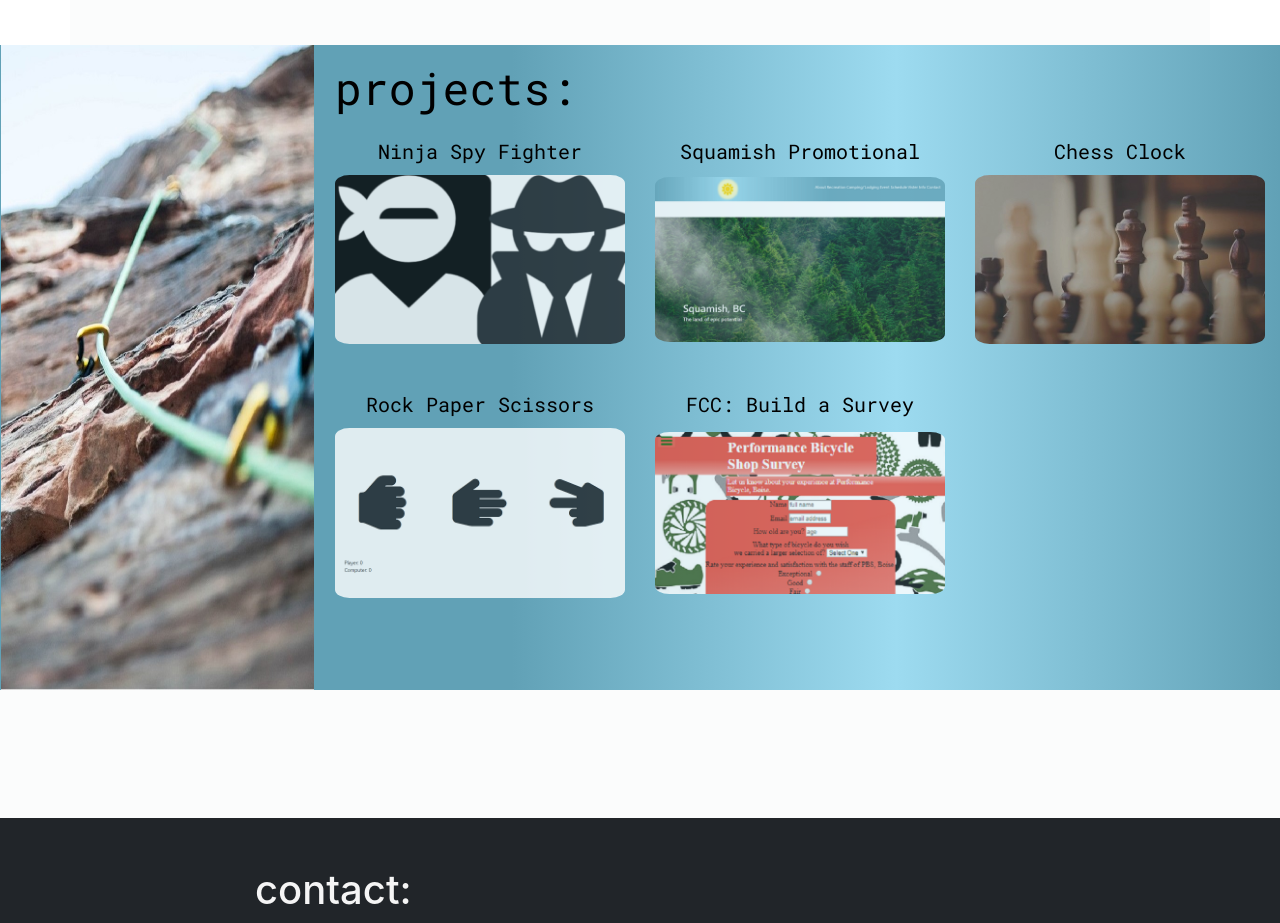
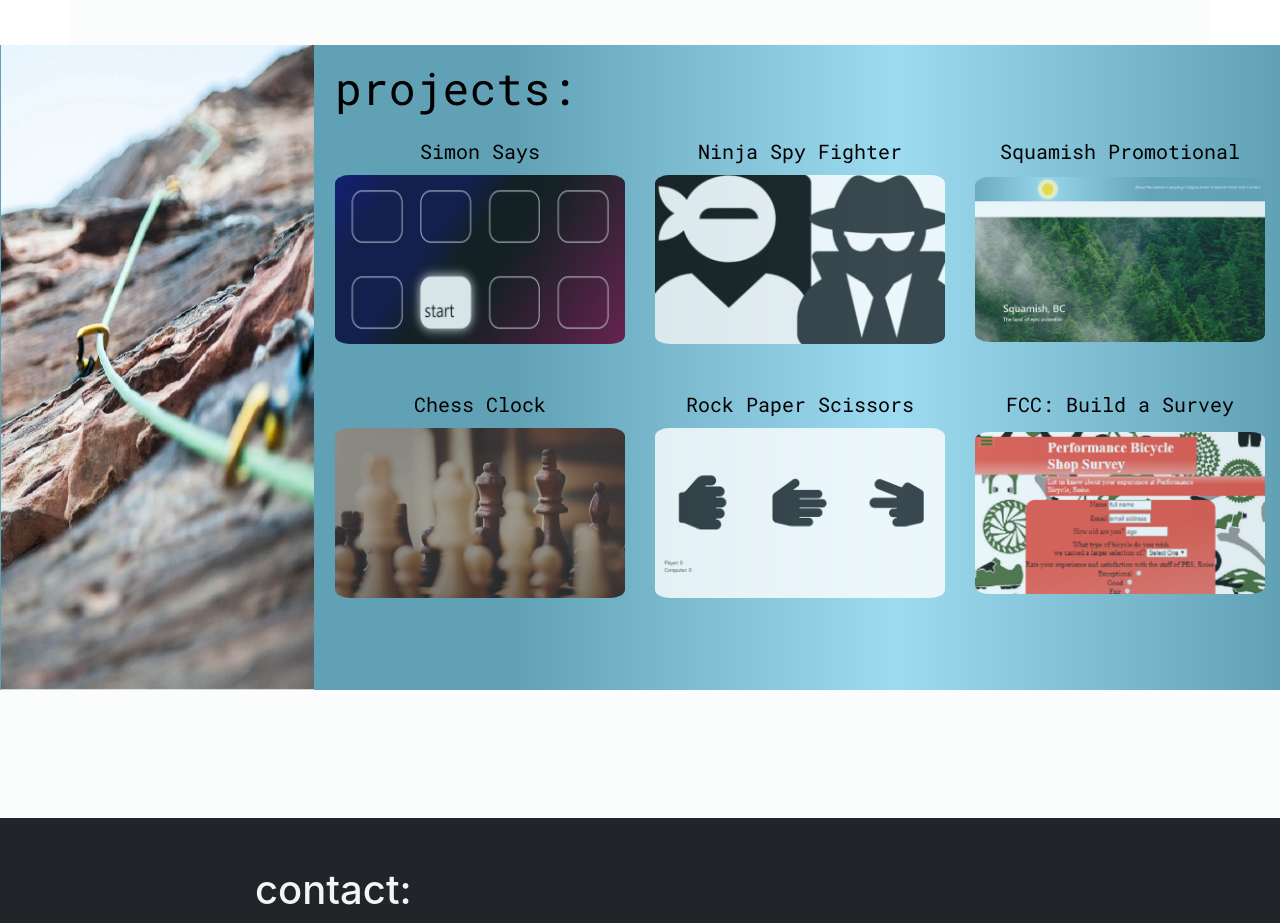
Before and after one commit to porterwilcox/first-landing-page, a plain HTML site: page index.html in a window 1280 px wide. Shown: the part 1068-1991 px from the top of the page. Drawn offline with nearby package versions, Linux system fonts and the light colour scheme.

Commit message:
didn't-think-id-finish-simon-says-tonight

```diff
--- a/index.html
+++ b/index.html
@@ -96,9 +96,15 @@
                         <h4 class='projs-title'>projects:</h4>
                     </div>
                     <div class="col-sm-4 proj">
+                        <h5 class="pb-1">Simon Says</h5>
+                        <a href="https://porterwilcox.github.io/matching-game/" target="_blank">
+                        <img class="proj-img" src="assets/images/matching-game.png" alt="simon says"></a>
+                    </div>
+                    <div class="col-sm-4 proj">
                         <h5 class="proj-link-title pb-1">Ninja Spy Fighter</h5>
                         <a href="https://porterwilcox.github.io/bcw-checkpoint-1/" target="_blank">
-                        <img class="proj-img" src="assets/images/ninja-spy-fighter.png" alt="ninja spy fighter"></a>
+                            <img class="proj-img" src="assets/images/ninja-spy-fighter.png" alt="ninja spy fighter">
+                        </a>
                     </div>
                     <div class="col-sm-4 proj">
                         <h5 class="proj-link-title pb-1">Squamish Promotional</h5>
@@ -122,9 +128,6 @@
                         <a href="https://porterwilcox.github.io/first-project-survey-form/" target="_blank">
                             <img class="proj-img" src="assets/images/survey-form.png" alt="survey form">
                         </a>
-                    </div>
-                    <div class="col-sm-4 proj">
-                        <h5 class="pb-1"></h5>
                     </div>
                     <div class="col-sm-4 proj">
                         <h5 class="pb-1"></h5>
```
Also changed, not shown: assets/images/matching-game.png (added).
